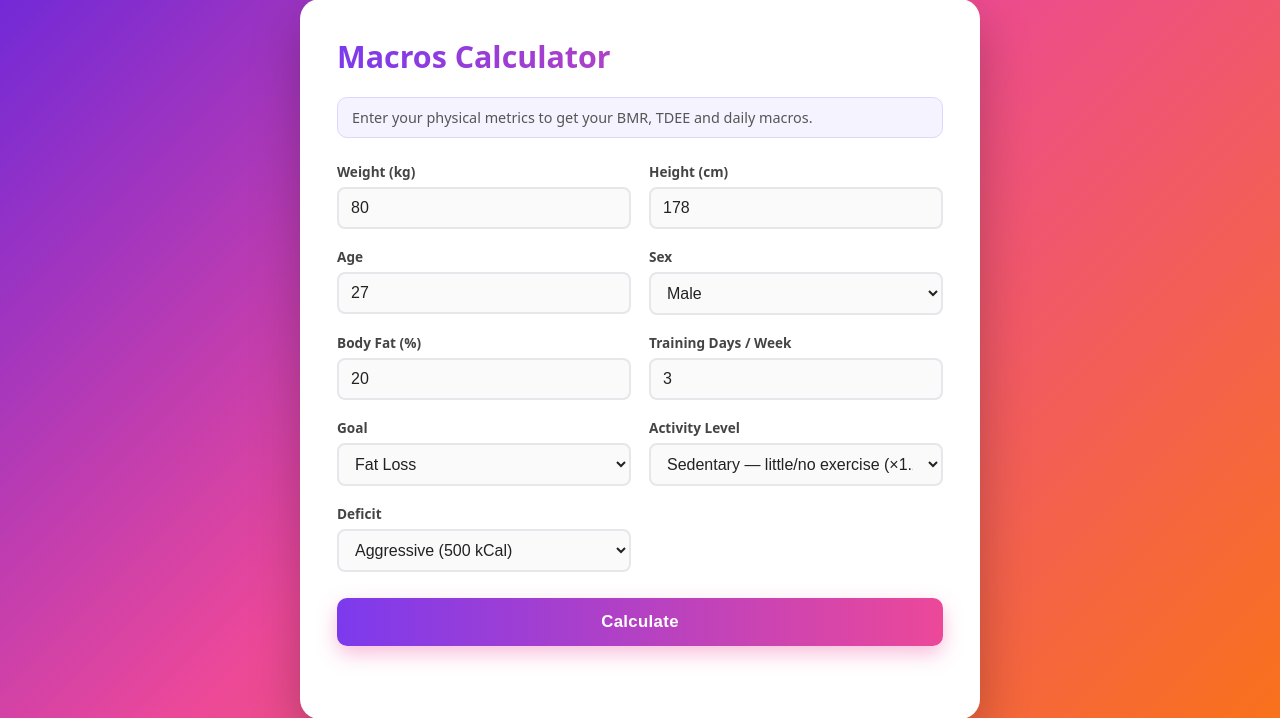
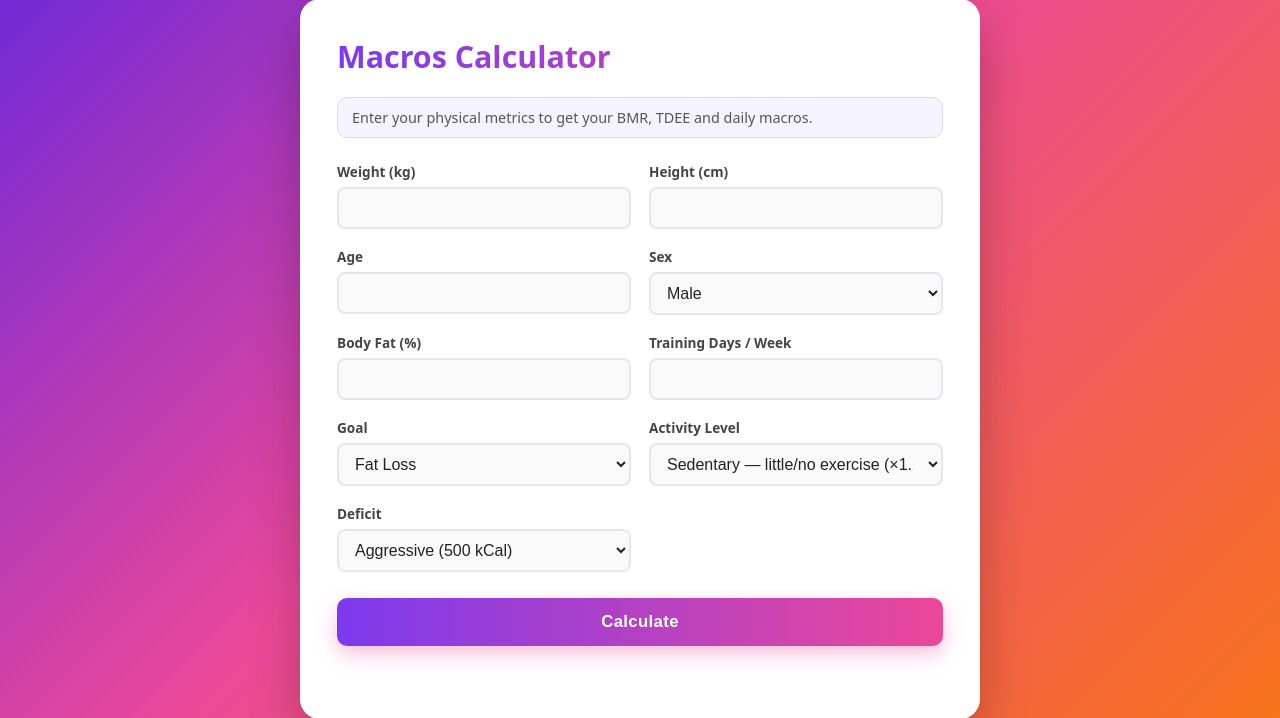
Before and after one commit to ksumeet29/nutrition, a Flask app: page / in a window 1280 px wide. Shown: the part 41-759 px from the top of the page. Run offline with Flask 3, Linux system fonts and the light colour scheme.

Commit message:
Remove default values

```diff
--- a/webapp/templates/index.html
+++ b/webapp/templates/index.html
@@ -14,17 +14,17 @@
     <form action="{{ url_for('result') }}" method="post" class="form-grid">
       <label>
         Weight (kg)
-        <input type="number" step="0.1" name="weight" value="80" min="1" required>
+        <input type="number" step="0.1" name="weight" value=" " min="1" required>
       </label>
 
       <label>
         Height (cm)
-        <input type="number" step="0.1" name="height" value="178" min="1" required>
+        <input type="number" step="0.1" name="height" value=" " min="1" required>
       </label>
 
       <label>
         Age
-        <input type="number" name="age" value="27" min="1" required>
+        <input type="number" name="age" value=" " min="1" required>
       </label>
 
       <label>
@@ -37,12 +37,12 @@
 
       <label>
         Body Fat (%)
-        <input type="number" step="0.1" name="bodyfat" value="20" min="1" max="70" required>
+        <input type="number" step="0.1" name="bodyfat" value=" " min="1" max="70" required>
       </label>
 
       <label>
         Training Days / Week
-        <input type="number" name="trainingdays" value="3" min="0" max="7" required>
+        <input type="number" name="trainingdays" value=" " min="0" max="7" required>
       </label>
 
       <label>
```
